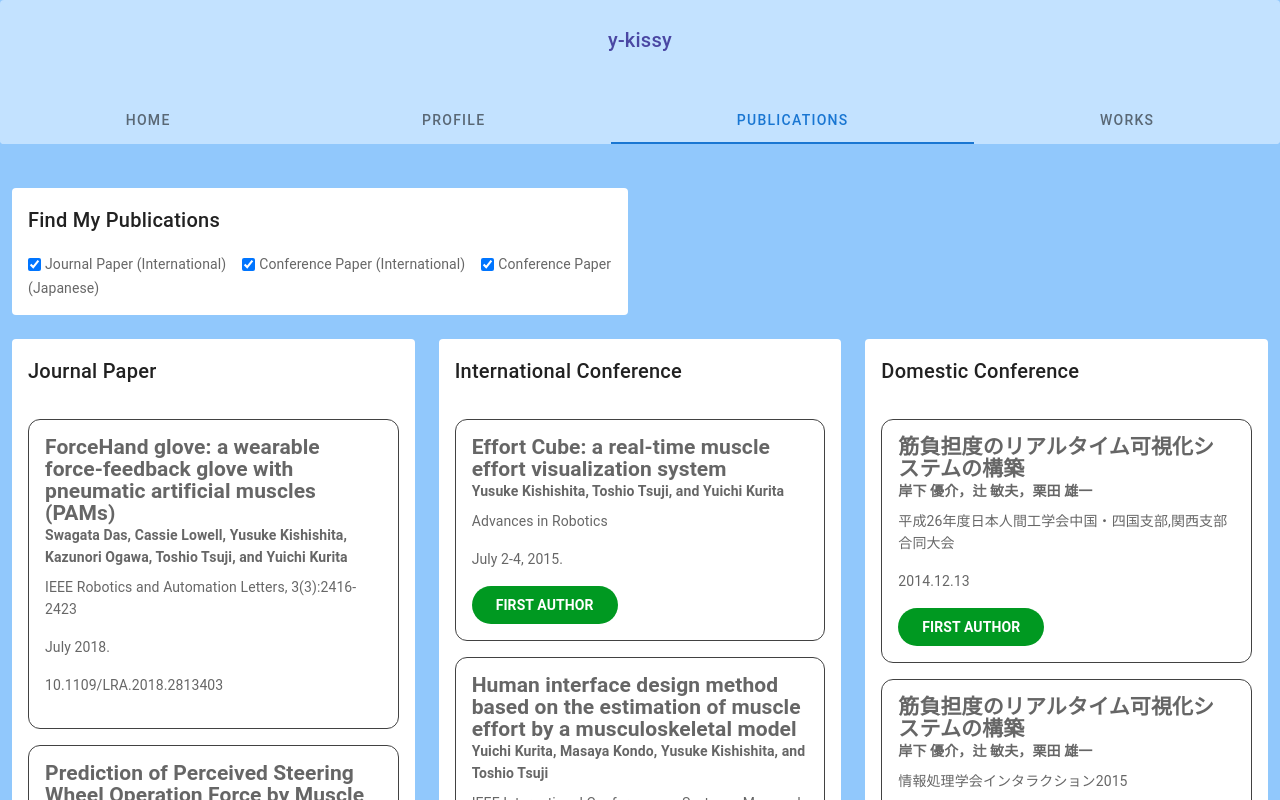
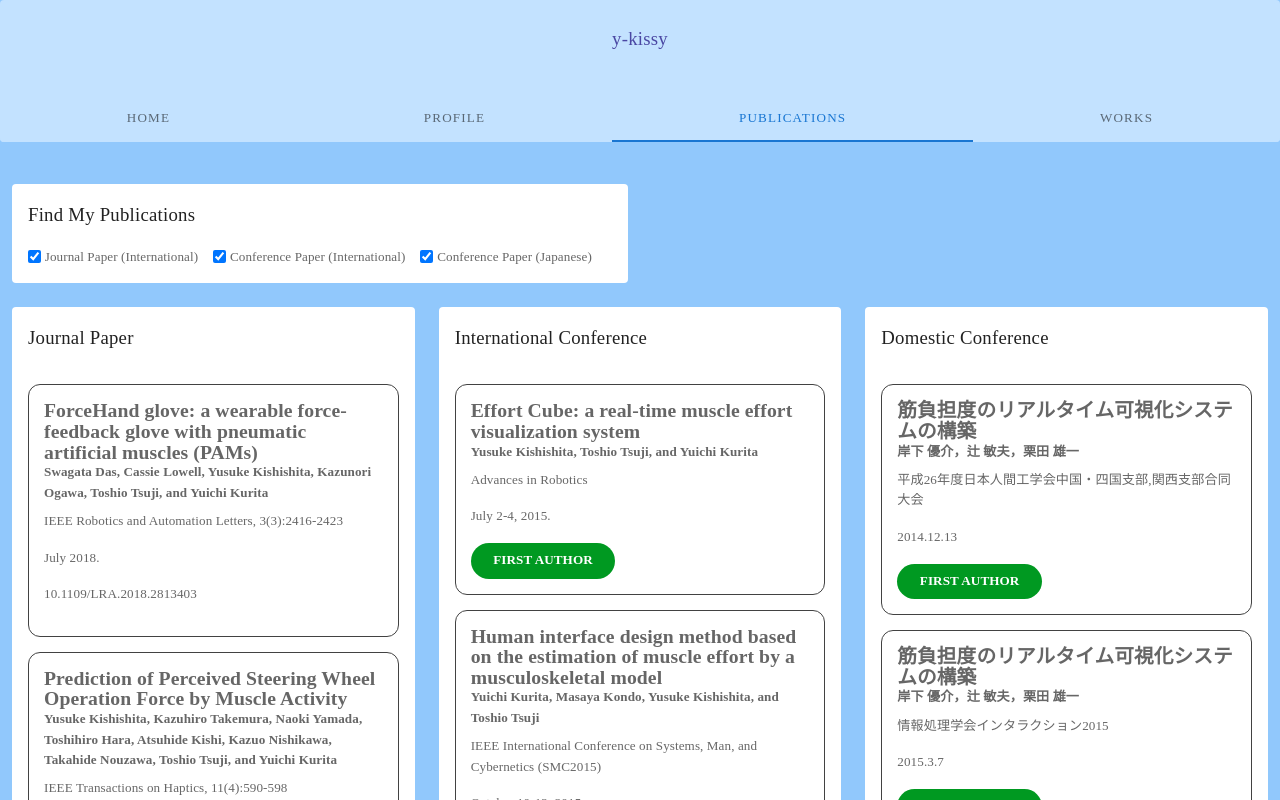
Before and after one commit to bigface0202/MyPortfolio_vuejs, a Vue app: page /publications in a window 1280 px wide. Shown: the top 800 px of the page. Built offline with nearby package versions, Linux system fonts and the light colour scheme.

Commit message:
Use rem in font-size

```diff
--- a/src/App.vue
+++ b/src/App.vue
@@ -27,9 +27,14 @@ export default {
 
 html {
   font-family: sans-serif;
+  font-size: 15px;
 }
 
 body {
   margin: 0;
 }
+
+.v-application{
+    font-family: "M Plus 1p" !important;
+}
 </style>
--- a/src/components/HomeHero.vue
+++ b/src/components/HomeHero.vue
@@ -19,12 +19,12 @@
   width: 100%;
   height: 75vh;
   @include display_pc {
-    font-size: 40px;
+    font-size: 4.0rem;
   }
 
   &__text {
     color: black;
-    font-size: 28px;
+    font-size: 2.8rem;
     vertical-align: bottom;
 
     // @include display_pc {
@@ -34,6 +34,6 @@
 }
 .home-hero__notes{
   text-align: right;
-  font-size: 5px;
+  font-size: 0.5px;
 }
 </style>
--- a/src/components/about/AboutMe.vue
+++ b/src/components/about/AboutMe.vue
@@ -35,7 +35,7 @@ export default {};
 .about-me {
   &__title {
     text-align: left;
-    font-size: 32px;
+    font-size: 3.2rem;
   }
   &__text {
     margin: 20px 20px 20px;
--- a/src/components/about/AboutMySkill.vue
+++ b/src/components/about/AboutMySkill.vue
@@ -58,7 +58,7 @@ export default {};
 .about-my-skill{
   &__title{
     text-align: left;
-    font-size: 32px
+    font-size: 3.2rem;
   }
   &__contents{
     margin-top: 20px;
--- a/src/components/timeline/MyTimeLine.vue
+++ b/src/components/timeline/MyTimeLine.vue
@@ -30,7 +30,7 @@ export default {
 .my-timeline{
   &__title{
     text-align: left;
-    font-size: 32px
+    font-size: 3.2rem
   }
   &__contents{
     margin-top:20px;
--- a/src/store/modules/works.js
+++ b/src/store/modules/works.js
@@ -51,7 +51,7 @@ export default {
               {
                 id: 't5',
                 title: 'Hotdog or Not Hotdog',
-                assets: 'Flutter',
+                assets: 'Flutter, TFLite',
                 description: 'シリコンバレー（ドラマ）をご存知の方なら知ってる、チェン・イェンのアプリです。\
                               TFLiteを使ってホットドッグの画像を学習させて、識別できるようにしました',
                 image: require('@/assets/img/hotdog.png'),
@@ -62,7 +62,7 @@ export default {
               {
                 id: 't6',
                 title: 'PoseEstimation on Mobile',
-                assets: 'Flutter',
+                assets: 'Flutter, TFLite',
                 description: 'TFLiteのPoseNetモデルを使って、Flutterで姿勢推定アプリを作りました。',
                 image: require('@/assets/img/pose_estimation.png'),
                 articleName:'Qiita記事',
```
Also changed, not shown: 1 other file (tests, documents, lock files or other folders).
